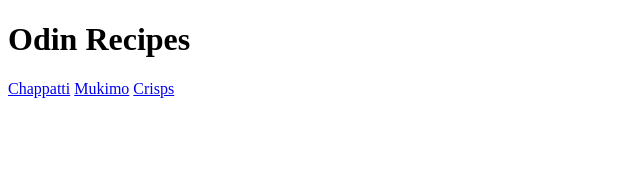
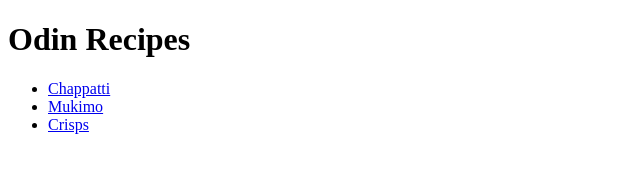
Before and after one commit to Nyoikelawe/odin-recipes, a plain HTML site: page index.html in a window 1280 px wide. Shown: the whole page, without its empty margins (0-640 px from the left). Drawn offline with Linux system fonts and the light colour scheme.

Commit message:
listed the relative links to the recipes

```diff
--- a/index.html
+++ b/index.html
@@ -6,8 +6,10 @@
     </head>
     <body>
         <h1>Odin Recipes</h1>
-        <a href="recipes/chappatti.html">Chappatti</a>
-        <a href="recipes/mukimo.html">Mukimo</a>
-        <a href="recipes/crisps.html">Crisps</a>
+        <ul>
+            <li><a href="recipes/chappatti.html">Chappatti</a></li>
+            <li><a href="recipes/mukimo.html">Mukimo</a></li>
+            <li><a href="recipes/crisps.html">Crisps</a></li>
+        </ul>
     </body>
 </html>
```
